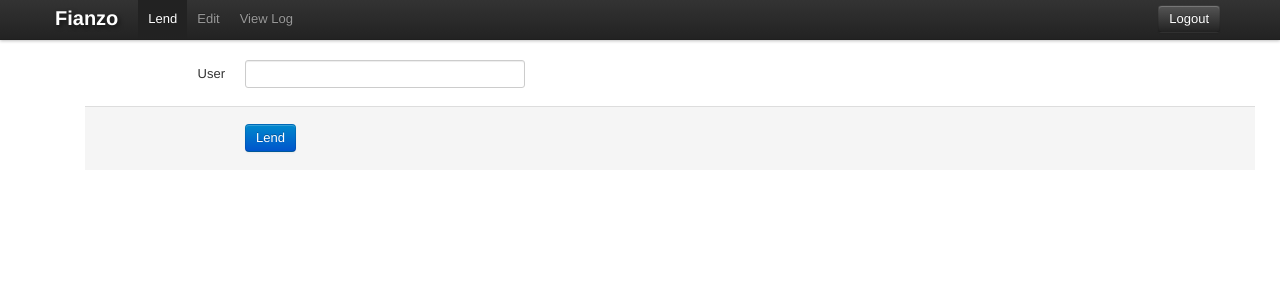
After one commit to utfsmlabs/fianzo, a Flask app: template templates/lend_asset.html in a window 1280 px wide. The commit adds this page. Shown: the top 300 px of the page. Run offline with Flask 2, Linux system fonts and the light colour scheme; the template is opened without the code that fills it, so the values that code supplies are empty; some libraries are stand-ins or nearby versions.

Commit message:
Lending support
Also, added flashing support to the template

```diff
--- a/app.py
+++ b/app.py
@@ -1,6 +1,6 @@
 #!/usr/bin/env python2
 
-from flask import Flask, render_template, jsonify, request
+from flask import Flask, render_template, jsonify, request, flash, redirect, abort, url_for
 from flask.ext.sqlalchemy import SQLAlchemy
 from datetime import datetime
 import ldapUsers
@@ -11,6 +11,7 @@ class default_config:
     LDAP_URI = 'ldap://localhost:3890'
     LDAP_SEARCH_ATTR = 'uid'
     LDAP_BASEDN = 'ou=inf,o=utfsm,c=cl'
+    SECRET_KEY = 'development secret key'
 
 app = Flask(__name__)
 app.config.from_object(default_config)
@@ -39,6 +40,7 @@ class AssetType(db.Model):
     def __repr__(self):
         return '<Aset type %r>' % self.description
 
+
 class Asset(db.Model):
     '''
     Particular, singular asset, identified by serial number
@@ -49,15 +51,25 @@ class Asset(db.Model):
     lended_to = db.Column(db.String)
     description = db.Column(db.Text, default = '')
 
-    def __init__(self, name, type):
+    def __init__(self, name, type=None, type_id=None):
         self.name = name
-        self.type_id = type.id
+        if type:
+            self.type_id = type.id
+        else:
+            self.type_id=type_id
 
     def __repr__(self):
         return '<Asset %r>' % self.name
 
     def lended_to_name(self):
         return ldapUsers.extractNamingAttribute(self.lended_to)
+
+    def available(self):
+        if self.lended_to == '' or self.lended_to is None:
+            return True
+        else:
+            return False
+
 
 class AssetLog(db.Model):
     '''
@@ -69,19 +81,25 @@ class AssetLog(db.Model):
     action = db.Column(db.Enum('checkin', 'checkout'))
     lended_to = db.Column(db.String)
 
-    def __init__(self, asset, action, lended_to):
+    def __init__(self, lended_to, action, asset=None, asset_id=None):
         self.time = datetime.now()
-        self.asset_id = asset.id
+        if asset:
+            self.asset_id = asset.id
+        else:
+            self.asset_id = asset_id
+
         self.action = action
         self.lended_to = lended_to
 
     def lended_to_name(self):
         return ldapUsers.extractNamingAttribute(self.lended_to)
 
+
 @app.route('/')
 def show_assets():
     types = AssetType.query.all()
     return render_template('show_assets.html', types = types)
+
 
 @app.route('/user/check/<attr>')
 def check_user(attr):
@@ -92,5 +110,50 @@ def check_user(attr):
         return jsonify(user='valid')
 
 
+@app.route('/asset/<int:asset_id>/lend', methods=['POST', 'GET'])
+def lend_asset(asset_id):
+    asset = Asset.query.get(asset_id)
+
+    if asset is None:
+        abort(404)
+    if asset.lended_to:
+        print asset.lended_to
+        flash('%s is already lent' % asset.name)
+        return redirect(url_for('show_assets'))
+
+    if request.method == 'GET':
+        return render_template('lend_asset.html', asset_id=asset_id)
+    elif request.method == 'POST':
+        dn = ldap.getDN(request.form['lended_to'])
+        if not dn:
+            return render_template('lend_asset.html',
+                    asset_id=asset_id,
+                    error='%s not found' % request.form['lended_to'])
+
+        asset.lended_to = dn
+        log = AssetLog(dn, 'checkout', asset)
+        db.session.add(asset)
+        db.session.add(log)
+        db.session.commit()
+
+        flash('Lended %s to %s' % (asset.name, asset.lended_to_name()))
+
+        return redirect(url_for('show_assets'))
+
+
+@app.route('/asset/(<int:asset_id>/return')
+def return_asset(asset_id):
+    asset = Asset.query.get(asset_id)
+    if asset is None:
+        abort(404)
+    log = AssetLog(asset.lended_to, 'checkin', asset)
+    asset.lended_to = None
+    db.session.add(log)
+    db.session.add(asset)
+    db.session.commit()
+
+    flash('Returned %s' % asset.name)
+    return redirect(url_for('show_assets'))
+
 if __name__ == '__main__':
     app.run()
--- a/static/css/fianzo.css
+++ b/static/css/fianzo.css
@@ -6,10 +6,6 @@ body {
     color: #fff;
     font-weight: bold;
     text-shadow: rgba(0, 0, 0, 0.5) 2px 2px 4px;
-}
-
-.assets-list {
-    list-style-type: none;
 }
 
 #types-list h2 a {
--- a/templates/layout.html
+++ b/templates/layout.html
@@ -35,6 +35,18 @@
             </div>
         </div>
         <div class="container">
+            {% with messages = get_flashed_messages() %}
+            {% if messages %}
+            <div class=flashes>
+                {% for message in messages %}
+                <div class="alert">
+                    <button class="close" data-dismiss="alert">×</button>
+                    {{message}}
+                </div>
+                {% endfor %}
+            </div>
+            {% endif %}
+            {% endwith %}
             {% block body %}{% endblock %}
         </div>
     </body>
--- /dev/null
+++ b/templates/lend_asset.html
@@ -0,0 +1,26 @@
+{% extends "layout.html" %}
+{% block body %}
+<div class="row_fluid">
+    {% if error %}
+    <div class="alert alert-error">
+        <button class="close" data-dismiss="alert">×</button>
+        {{error}}
+    </div>
+    {% endif %}
+    <div class="span12">
+        <form class="form-horizontal" method="POST" action="{{url_for('lend_asset', asset_id = asset_id)}}">
+            <fieldset>
+                <div class="control-group">
+                    <label class="control-label" for="lended_to">User</label>
+                    <div class="controls">
+                        <input type="text" class="input-xlarge" name="lended_to"/>
+                    </div>
+                </div>
+                <div class="form-actions">
+                    <button type="submit" class="btn btn-primary">Lend</button>
+                </div>
+            </fieldset>
+        </form>
+    </div>
+</div>
+{% endblock %}
```
Also changed, not shown: templates/show_assets.html (+29 -5 lines).
